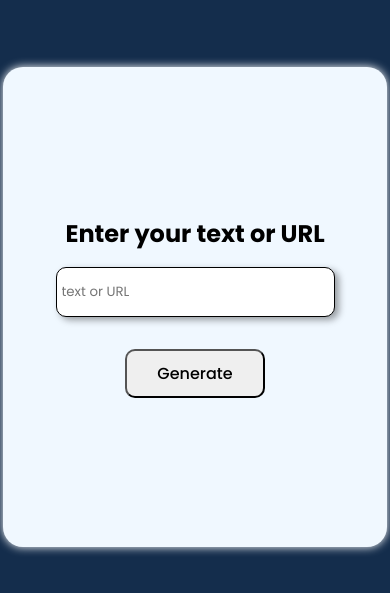
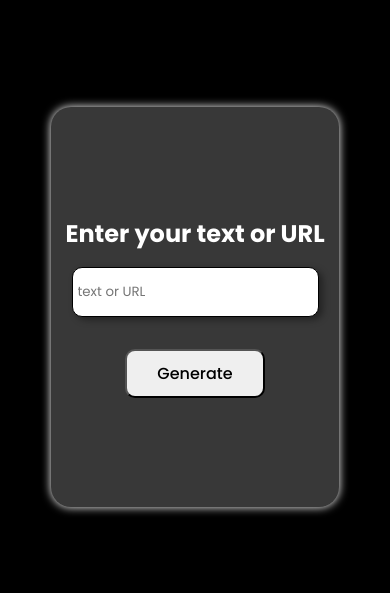
Before and after one commit to nilj07/QRcode-generator, a plain HTML site: page index.html in a window 390 px wide. Shown: the part 115-708 px from the top of the page. Drawn offline with Linux system fonts and the light colour scheme; a web font is replaced by a local one.

Commit message:
Update style.css

```diff
--- a/style.css
+++ b/style.css
@@ -7,7 +7,7 @@
 .main{
     height: 100vh;
     width: 100%;
-    background-color: #142d4c;
+    background-color: #000000;
     display: flex;
     align-items: center;
     justify-content: center;
@@ -22,7 +22,8 @@
     align-items: center;
     justify-content: center;
     gap: 1rem;
-    background-color: aliceblue;
+    color: white;
+    background-color: rgb(56, 56, 56);
     box-shadow: 0px 0px 10px white;
 }
 .card input{
@@ -41,3 +42,24 @@
     cursor: pointer;
 
 }
+
+@media screen and (max-width:425px){
+    .card {
+        height: 25rem;
+        width: 18rem;
+    }
+    .card input {
+        height: 3rem;
+        width: 15rem;
+    }
+}
+
+@media screen and (max-width: 320){
+.card {
+    height: 22rem;
+    width: 15rem;
+}
+.card h2{
+    font-size: 15px;
+}
+}
```
